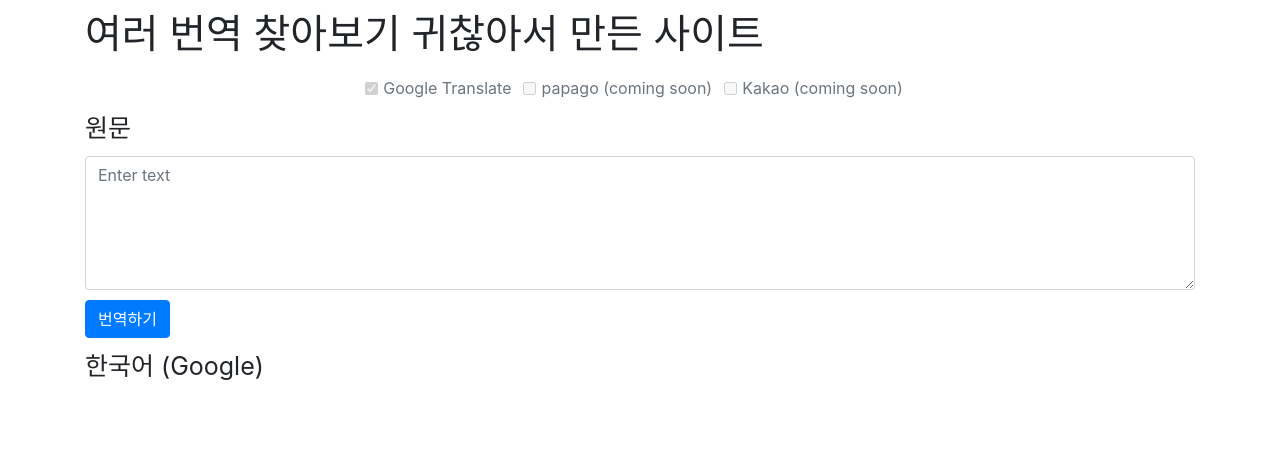
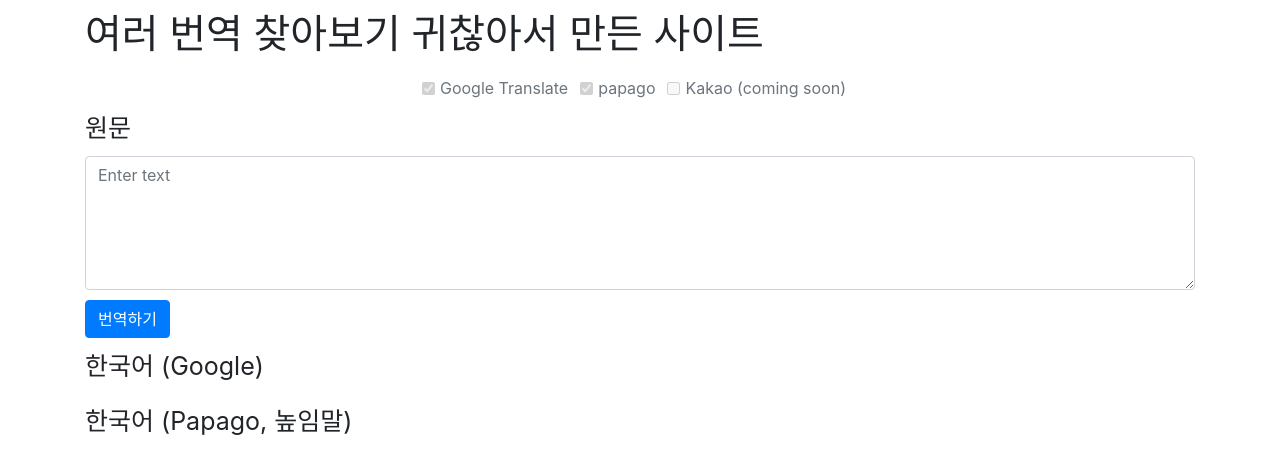
Before and after one commit to ohahohah/all-for-translatation, a Flask app: page / in a window 1280 px wide. Shown: the top 474 px of the page. Run offline with Flask 2, Linux system fonts and the light colour scheme; parts of the project's set-up code (start-up, migrations or seed data) failed here and were passed over; some libraries are stand-ins or nearby versions.

Commit message:
Add papago translation, fix minor issue

```diff
--- a/app.py
+++ b/app.py
@@ -1,12 +1,27 @@
+import urllib
+import json
+
 from flask import Flask, render_template, jsonify, request
 from googletrans import Translator
 
 app = Flask(__name__)
 
+with open('config.json', 'r') as f:
+    config = json.load(f)
+
 
 @app.route('/')
 def root():
     return render_template('index.html')
+
+
+@app.route('/translate', methods=['POST'])
+def translate():
+    src_txt = request.form['src_txt']
+    dest_google = translate_google(src_txt)
+    dest_papago = translate_papago(src_txt)
+
+    return jsonify({'google': dest_google, 'papago': dest_papago})
 
 
 def translate_google(src_txt):
@@ -16,12 +31,52 @@ def translate_google(src_txt):
     return result.text
 
 
-@app.route('/translate', methods=['POST'])
-def translate():
-    src_txt = request.form['src_txt']
-    dest_google = translate_google(src_txt)
+def translate_papago(src_txt):
+    client_id = config['PAPAGO']['CLIENT_ID']
+    client_secret = config['PAPAGO']['CLIENT_SECRET']
 
-    return jsonify({'google_txt': dest_google})
+    txt = urllib.parse.quote(src_txt)
+    src_lang = detect_lang_papago(txt)
+
+    data = "source=" + src_lang + "&target=ko&text=" + txt + "&honorific=true"
+    url = "https://openapi.naver.com/v1/papago/n2mt"
+    request_server = urllib.request.Request(url)
+    request_server.add_header("X-Naver-Client-Id", client_id)
+    request_server.add_header("X-Naver-Client-Secret", client_secret)
+    response = urllib.request.urlopen(request_server, data=data.encode("utf-8"))
+
+    rescode = response.getcode()
+    if rescode == 200:
+        json_res = json.loads(response.read().decode('utf-8'))
+        result = json_res['message']['result']['translatedText']
+
+    else:
+        pass
+        # print("Error Code:" + rescode)
+
+    return result
+
+
+def detect_lang_papago(txt):
+    client_id = config['PAPAGO']['CLIENT_ID']
+    client_secret = config['PAPAGO']['CLIENT_SECRET']
+
+    data = "query=" + txt
+    url = "https://openapi.naver.com/v1/papago/detectLangs"
+    request_server = urllib.request.Request(url)
+    request_server.add_header("X-Naver-Client-Id", client_id)
+    request_server.add_header("X-Naver-Client-Secret", client_secret)
+    response = urllib.request.urlopen(request_server, data=data.encode("utf-8"))
+
+    rescode = response.getcode()
+    if rescode == 200:
+        json_res = json.loads(response.read().decode('utf-8'))
+        detected_lang = json_res['langCode']
+    else:
+        pass
+        # print("Error Code:" + rescode)
+
+    return detected_lang
 
 
 if __name__ == '__main__':
--- a/static/js/main.js
+++ b/static/js/main.js
@@ -1,16 +1,13 @@
 function autotranslate() {
     let txt = $('#src-txt').val();
-    console.log(txt)
-    console.log('test function')
 
     $.ajax({
         type: 'POST',
         url: '/translate',
         data: {src_txt: txt},
         success: function (response) {
-            console.log(response['google_txt'])
-            $('#dest-txt-google').text(response['google_txt'])
+            $('#dest-txt-google').text(response['google'])
+            $('#dest-txt-papago').text(response['papago'])
         }
     })
-
 }
--- a/templates/index.html
+++ b/templates/index.html
@@ -25,8 +25,8 @@
                 <label class="form-check-label" for="google-chk">Google Translate</label>
             </div>
             <div class="form-check form-check-inline">
-                <input class="form-check-input" type="checkbox" id="papago-chk" value="papago" disabled>
-                <label class="form-check-label" for="papago-chk">papago (coming soon)</label>
+                <input class="form-check-input" type="checkbox" id="papago-chk" value="papago" checked disabled>
+                <label class="form-check-label" for="papago-chk">papago</label>
             </div>
             <div class="form-check form-check-inline">
                 <input class="form-check-input" type="checkbox" id="kakao-chk" value="kakao" disabled>
@@ -50,11 +50,13 @@
                 <div id="dest-txt-google">
                 </div>
             </div>
-            <!--
+        </div>
+        <div class="row justify-content-start row-padding">
             <div>
-                <label class="large-txt" for="dest-txt-papago">한국어 (Papago)</label>
+                <label class="large-txt" for="dest-txt-papago">한국어 (Papago, 높임말)</label>
+                <div id="dest-txt-papago">
+                </div>
             </div>
-            -->
         </div>
     </div>
 </div>
```
Also changed, not shown: README.md.
